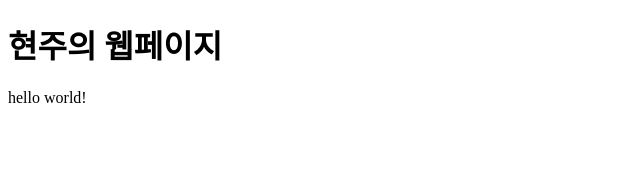
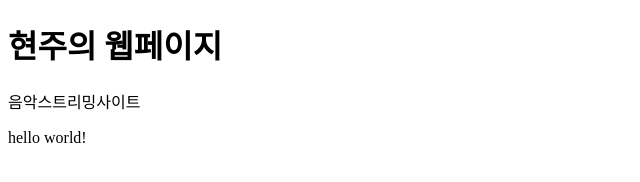
Before and after one commit to Hyeonju922/web, a plain HTML site: page index.html in a window 1280 px wide. Shown: the whole page, without its empty margins (0-640 px from the left). Drawn offline with Linux system fonts and the light colour scheme.

Commit message:
Update index.html

```diff
--- a/index.html
+++ b/index.html
@@ -7,6 +7,7 @@
 
 <body>
 	<h1>현주의 웹페이지</h1>
+	<p>음악스트리밍사이트</p>
 	<p>hello world!</p>
 </body>
 </html>
```
